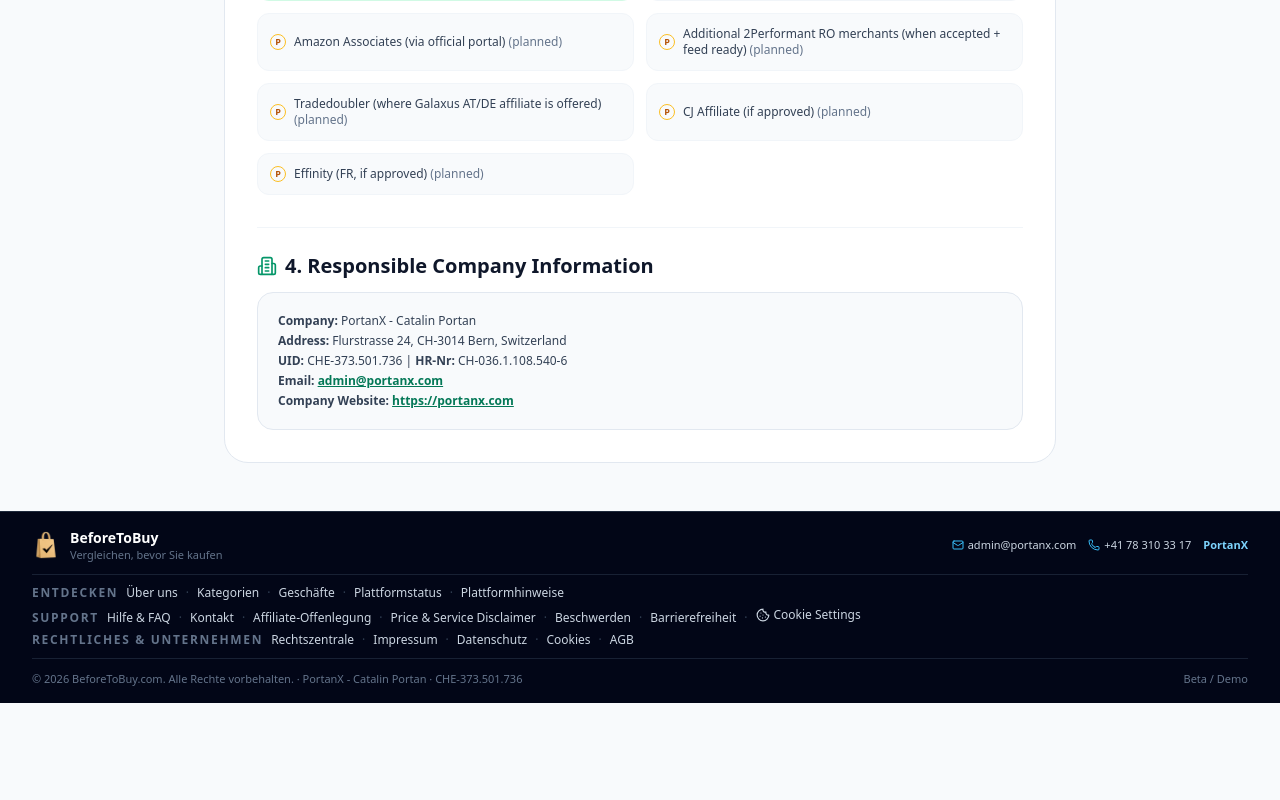
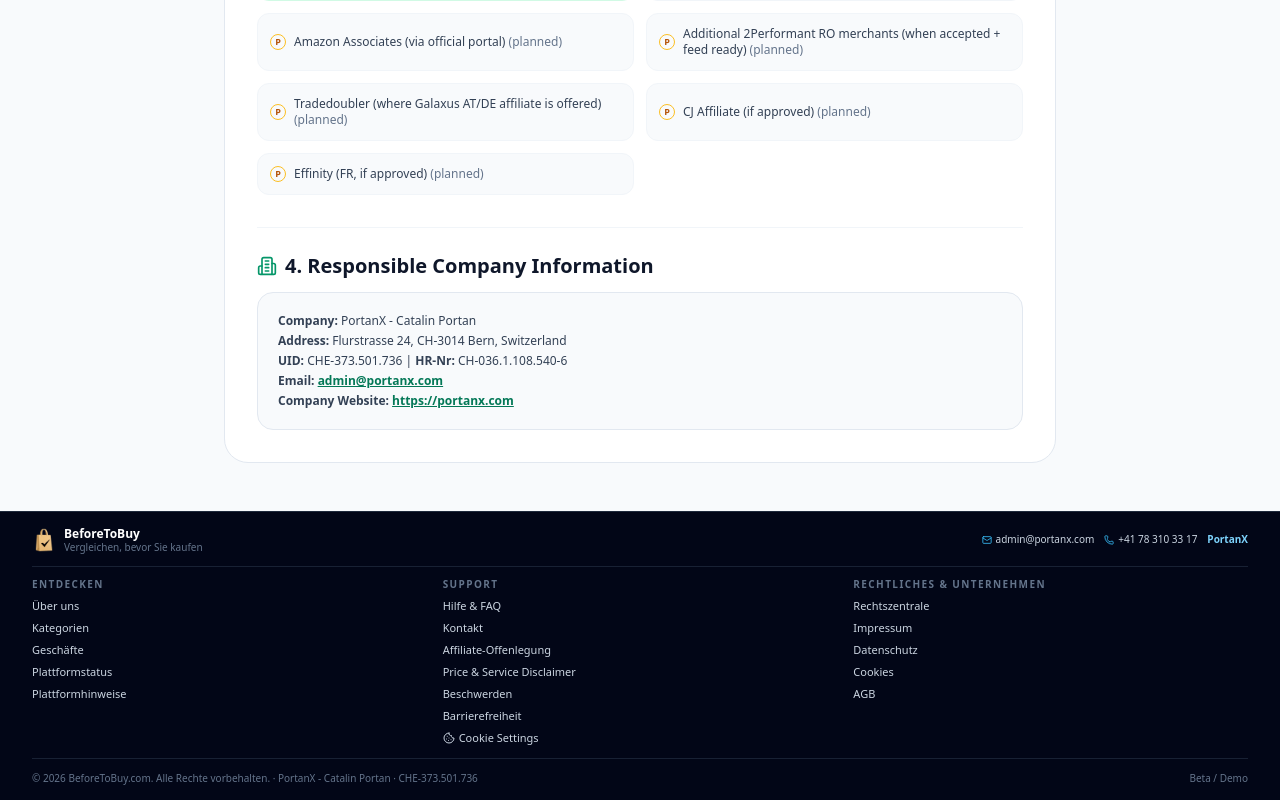
Before and after one commit to catalinionutportan/BeforeToBuy, a Next.js app: page /affiliate-disclosure in a window 1280 px wide. Shown: the part 1881-2681 px from the top of the page. Before the commit the page ends 2584 px from the top, so only its background shows below. Built offline with nearby package versions, Linux system fonts and the light colour scheme; no server answers.

Commit message:
fix: footer as three compact columns with smaller type
Keep ~quarter-page height while listing all dedicated-page titles
in Explore / Support / Legal stacks instead of wrapping rows.

Co-authored-by: Cursor <cursoragent@cursor.com>

```diff
--- a/src/components/SiteFooter.tsx
+++ b/src/components/SiteFooter.tsx
@@ -13,41 +13,41 @@ export function SiteFooter() {
   const { locale: browseLocale } = useBrowseLocale(DEFAULT_COUNTRY);
   const homeUi = HOME_UI[browseLocale];
   const linkClass =
-    "text-slate-300 underline-offset-2 transition-colors hover:text-emerald-300 hover:underline focus-visible:outline-none focus-visible:ring-2 focus-visible:ring-emerald-400 rounded-sm";
+    "text-[11px] leading-5 text-slate-300 transition-colors hover:text-emerald-300 focus-visible:outline-none focus-visible:ring-1 focus-visible:ring-emerald-400 rounded-sm";
 
   return (
-    <footer className="mt-auto border-t border-slate-800 bg-slate-950 px-4 py-4 text-xs text-slate-400 sm:px-6 lg:px-8">
-      <div className="mx-auto flex max-w-7xl flex-col gap-3">
-        <div className="flex flex-wrap items-center justify-between gap-x-4 gap-y-2">
-          <div className="flex min-w-0 items-center gap-2.5">
-            <span className="relative block h-7 w-7 shrink-0">
+    <footer className="mt-auto border-t border-slate-800 bg-slate-950 px-4 py-3.5 text-[11px] text-slate-400 sm:px-6 lg:px-8">
+      <div className="mx-auto max-w-7xl space-y-3">
+        <div className="flex flex-wrap items-center justify-between gap-x-3 gap-y-1.5">
+          <div className="flex min-w-0 items-center gap-2">
+            <span className="relative block h-6 w-6 shrink-0">
               <Image
                 src="/beforetobuy-mark.png"
                 alt=""
-                width={56}
-                height={56}
+                width={48}
+                height={48}
                 className="h-full w-full object-contain"
               />
             </span>
             <div className="min-w-0 leading-tight">
-              <p className="text-sm font-extrabold text-white">BeforeToBuy</p>
-              <p className="truncate text-[11px] text-slate-500">{homeUi.compareBeforeYouBuy}</p>
+              <p className="text-[12px] font-extrabold text-white">BeforeToBuy</p>
+              <p className="truncate text-[10px] text-slate-500">{homeUi.compareBeforeYouBuy}</p>
             </div>
           </div>
 
-          <div className="flex flex-wrap items-center gap-x-3 gap-y-1 text-[11px]">
+          <div className="flex flex-wrap items-center gap-x-2.5 gap-y-0.5 text-[10px]">
             <a
               href={`mailto:${COMPANY.email}`}
               className="inline-flex items-center gap-1 text-slate-300 hover:text-sky-300"
             >
-              <Mail className="h-3 w-3 text-sky-400" aria-hidden="true" />
+              <Mail className="h-2.5 w-2.5 text-sky-400" aria-hidden="true" />
               {COMPANY.email}
             </a>
             <a
               href={COMPANY.phoneHref}
               className="inline-flex items-center gap-1 text-slate-300 hover:text-sky-300"
             >
-              <Phone className="h-3 w-3 text-sky-400" aria-hidden="true" />
+              <Phone className="h-2.5 w-2.5 text-sky-400" aria-hidden="true" />
               {COMPANY.phone}
             </a>
             <a
@@ -61,120 +61,119 @@ export function SiteFooter() {
           </div>
         </div>
 
-        <nav aria-label="Footer" className="flex flex-col gap-1.5 border-y border-slate-800/80 py-2.5">
-          <p className="flex flex-wrap items-baseline gap-x-2 gap-y-1">
-            <span className="shrink-0 font-bold uppercase tracking-[0.14em] text-slate-500">
+        <nav
+          aria-label="Footer"
+          className="grid grid-cols-1 gap-3 border-y border-slate-800/80 py-2.5 sm:grid-cols-3 sm:gap-4"
+        >
+          <div className="min-w-0 space-y-1">
+            <h2 className="text-[10px] font-bold uppercase tracking-[0.14em] text-slate-500">
               {homeUi.explore}
-            </span>
+            </h2>
+            <ul className="flex flex-col gap-0.5">
+              <li>
                 <Link href="/about" className={linkClass}>
                   {homeUi.about}
                 </Link>
-            <span className="text-slate-700" aria-hidden="true">
-              ·
-            </span>
+              </li>
+              <li>
                 <Link href="/categories" className={linkClass}>
                   {homeUi.categories}
                 </Link>
-            <span className="text-slate-700" aria-hidden="true">
-              ·
-            </span>
+              </li>
+              <li>
                 <Link href="/stores" className={linkClass}>
                   {homeUi.stores}
                 </Link>
-            <span className="text-slate-700" aria-hidden="true">
-              ·
-            </span>
+              </li>
+              <li>
                 <Link href="/status" className={linkClass}>
                   {homeUi.platformStatus}
                 </Link>
-            <span className="text-slate-700" aria-hidden="true">
-              ·
-            </span>
+              </li>
+              <li>
                 <Link href="/transparency" className={linkClass}>
                   {homeUi.platformNotices}
                 </Link>
-          </p>
+              </li>
+            </ul>
+          </div>
 
-          <p className="flex flex-wrap items-baseline gap-x-2 gap-y-1">
-            <span className="shrink-0 font-bold uppercase tracking-[0.14em] text-slate-500">
+          <div className="min-w-0 space-y-1">
+            <h2 className="text-[10px] font-bold uppercase tracking-[0.14em] text-slate-500">
               {homeUi.support}
-            </span>
+            </h2>
+            <ul className="flex flex-col gap-0.5">
+              <li>
                 <Link href="/help" className={linkClass}>
                   {homeUi.helpFAQ}
                 </Link>
-            <span className="text-slate-700" aria-hidden="true">
-              ·
-            </span>
+              </li>
+              <li>
                 <Link href="/contact" className={linkClass}>
                   {homeUi.contact}
                 </Link>
-            <span className="text-slate-700" aria-hidden="true">
-              ·
-            </span>
+              </li>
+              <li>
                 <Link href="/affiliate-disclosure" className={linkClass}>
                   {homeUi.affiliateDisclosure}
                 </Link>
-            <span className="text-slate-700" aria-hidden="true">
-              ·
-            </span>
+              </li>
+              <li>
                 <Link href="/disclaimer" className={linkClass}>
                   {homeUi.priceServiceDisclaimer}
                 </Link>
-            <span className="text-slate-700" aria-hidden="true">
-              ·
-            </span>
+              </li>
+              <li>
                 <Link href="/complaints" className={linkClass}>
                   {homeUi.complaints}
                 </Link>
-            <span className="text-slate-700" aria-hidden="true">
-              ·
-            </span>
+              </li>
+              <li>
                 <Link href="/accessibility" className={linkClass}>
                   {homeUi.accessibility}
                 </Link>
-            <span className="text-slate-700" aria-hidden="true">
-              ·
-            </span>
-            <span className="[&_button]:text-[12px] [&_button]:text-slate-300">
+              </li>
+              <li className="[&_button]:text-[11px] [&_button]:leading-5 [&_button]:text-slate-300 [&_svg]:h-3 [&_svg]:w-3">
                 <ManageCookiePreferencesButton />
-            </span>
-          </p>
+              </li>
+            </ul>
+          </div>
 
-          <p className="flex flex-wrap items-baseline gap-x-2 gap-y-1">
-            <span className="shrink-0 font-bold uppercase tracking-[0.14em] text-slate-500">
+          <div className="min-w-0 space-y-1">
+            <h2 className="text-[10px] font-bold uppercase tracking-[0.14em] text-slate-500">
               {homeUi.legalCompany}
-            </span>
+            </h2>
+            <ul className="flex flex-col gap-0.5">
+              <li>
                 <Link href="/legal" className={linkClass}>
                   {homeUi.legalHub}
                 </Link>
-            <span className="text-slate-700" aria-hidden="true">
-              ·
-            </span>
+              </li>
+              <li>
                 <Link href="/impressum" className={linkClass}>
                   {homeUi.impressum}
                 </Link>
-            <span className="text-slate-700" aria-hidden="true">
-              ·
-            </span>
+              </li>
+              <li>
                 <Link href="/privacy" className={linkClass}>
                   {homeUi.privacy}
                 </Link>
-            <span className="text-slate-700" aria-hidden="true">
-              ·
-            </span>
+              </li>
+              <li>
                 <Link href="/cookies" className={linkClass}>
                   {homeUi.cookies}
                 </Link>
-            <span className="text-slate-700" aria-hidden="true">
-              ·
-            </span>
+              </li>
+              <li>
                 <Link href="/terms" className={linkClass}>
                   {homeUi.terms}
                 </Link>
-          </p>
+              </li>
+            </ul>
+          </div>
         </nav>
 
-        <div className="flex flex-col gap-1 text-[11px] text-slate-500 sm:flex-row sm:items-center sm:justify-between">
+        <div className="flex flex-col gap-0.5 text-[10px] text-slate-500 sm:flex-row sm:items-center sm:justify-between">
           <p className="truncate">
             {formatUi(homeUi.allRightsReserved, {
               year: new Date().getFullYear(),
@@ -182,7 +181,7 @@ export function SiteFooter() {
             })}{" "}
             · {COMPANY.legalName} · {COMPANY.uid}
           </p>
-          <Link href="/disclaimer" className="shrink-0 text-slate-500 hover:text-amber-300 hover:underline">
+          <Link href="/disclaimer" className="shrink-0 hover:text-amber-300 hover:underline">
             Beta / Demo
           </Link>
         </div>
```
Lines whose indentation alone changed are shown as unchanged.
